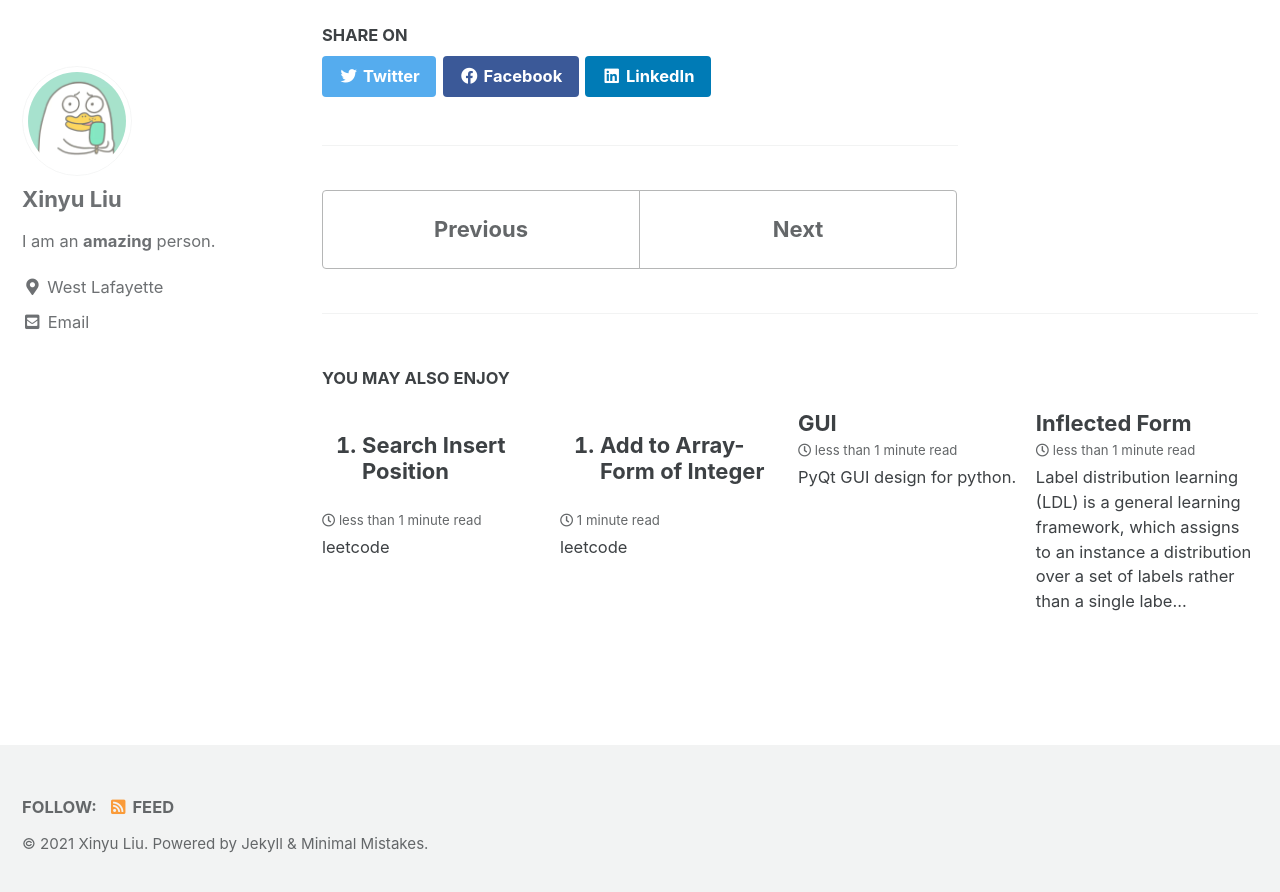
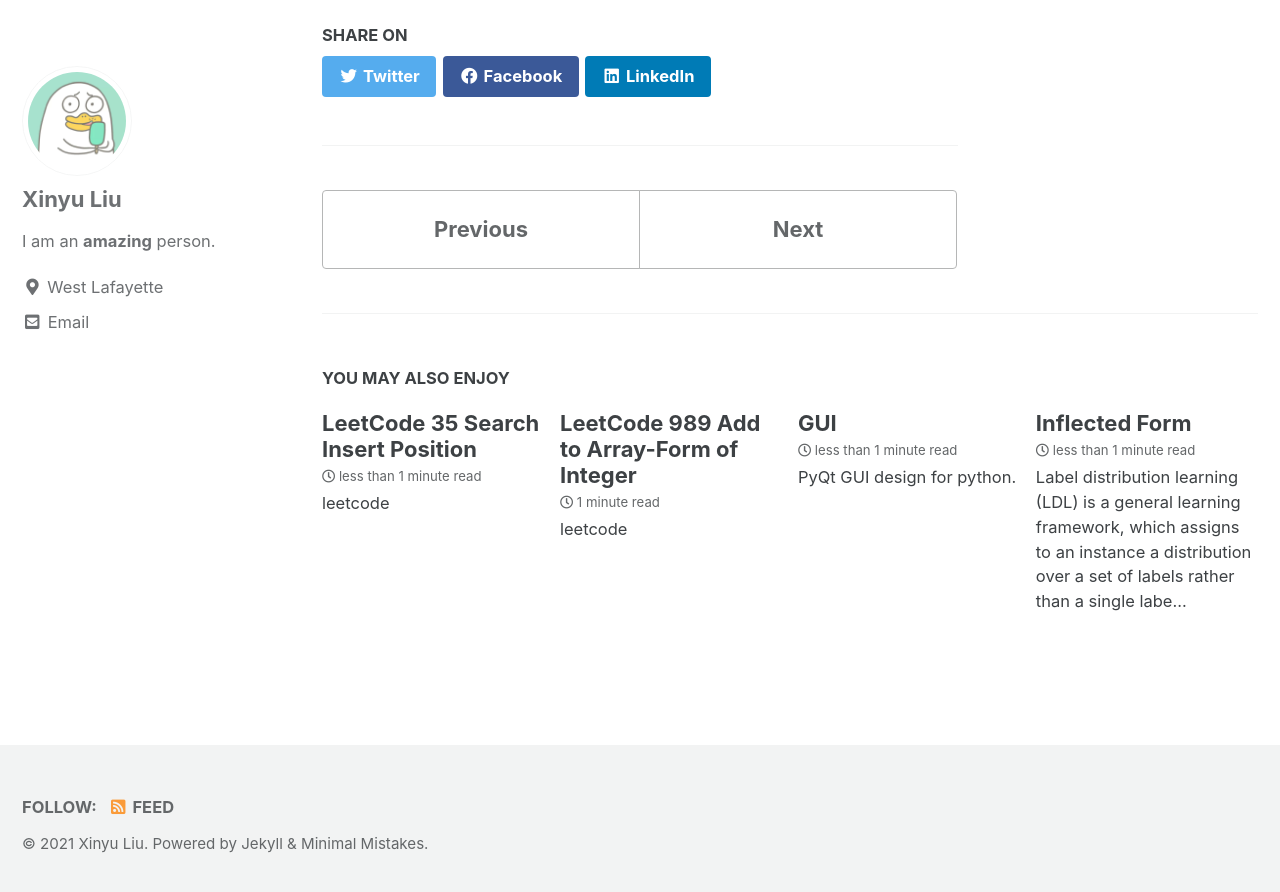
Before and after one commit to Liuxy94/Liuxy94.github.io, a Jekyll site: the page built from _posts/2021-06-04-LeetCode 26 Remove Duplicates from Sorted Array.md, in a window 1280 px wide and 900 px high, scrolled down 2097 px. Shown: the top 892 px of the window. Built offline with Jekyll 4.4.1, drawn with Linux system fonts in a browser that asks for light colours; cached includes are drawn as plain includes; formulas are drawn with MathJax 3.

Commit message:
update title

```diff
--- a/_posts/2021-06-04-leetcode-26- Remove Duplicates from Sorted Array.md
+++ b/_posts/2021-06-04-LeetCode 26 Remove Duplicates from Sorted Array.md
@@ -1,5 +1,5 @@
 ---
-title: "26. Remove Duplicates from Sorted Array"
+title: "LeetCode 26 Remove Duplicates from Sorted Array"
 excerpt: 'leetcode'
 toc: true
 toc_sticky: true
--- a/_posts/2021-06-04-leetcode-989-Add to Array-Form of Integer.md
+++ b/_posts/2021-06-04-LeetCode 989 Add to Array-Form of Integer.md
@@ -1,5 +1,5 @@
 ---
-title: "989. Add to Array-Form of Integer"
+title: "LeetCode 989 Add to Array-Form of Integer"
 excerpt: 'leetcode'
 toc: true
 toc_sticky: true
--- a/_posts/2021-06-05-35-Search Insert Position.md
+++ b/_posts/2021-06-05-LeetCode 35 Search Insert Position.md
@@ -1,5 +1,5 @@
 ---
-title: "35. Search Insert Position"
+title: "LeetCode 35 Search Insert Position"
 excerpt: 'leetcode'
 toc: true
 toc_sticky: true
```
